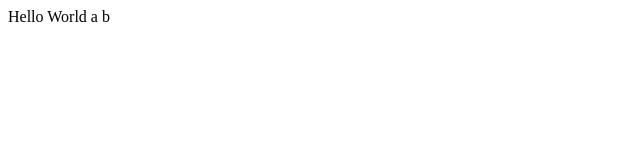
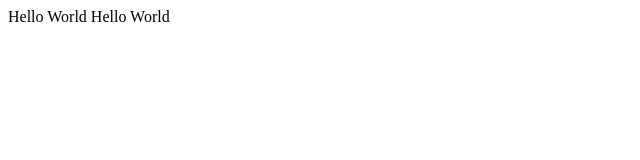
Before and after one commit to nomoto720/miniSite, a plain HTML site: page index.html in a window 1280 px wide. Shown: the full height of the page, 0-640 px from the left. Drawn offline with Linux system fonts and the light colour scheme.

Commit message:
index.html修正

```diff
--- a/index.html
+++ b/index.html
@@ -7,7 +7,7 @@
 	<body>
 		Hello
 		World
-		a
-		b
+		Hello
+		World
 	</body>
 </html>
```
